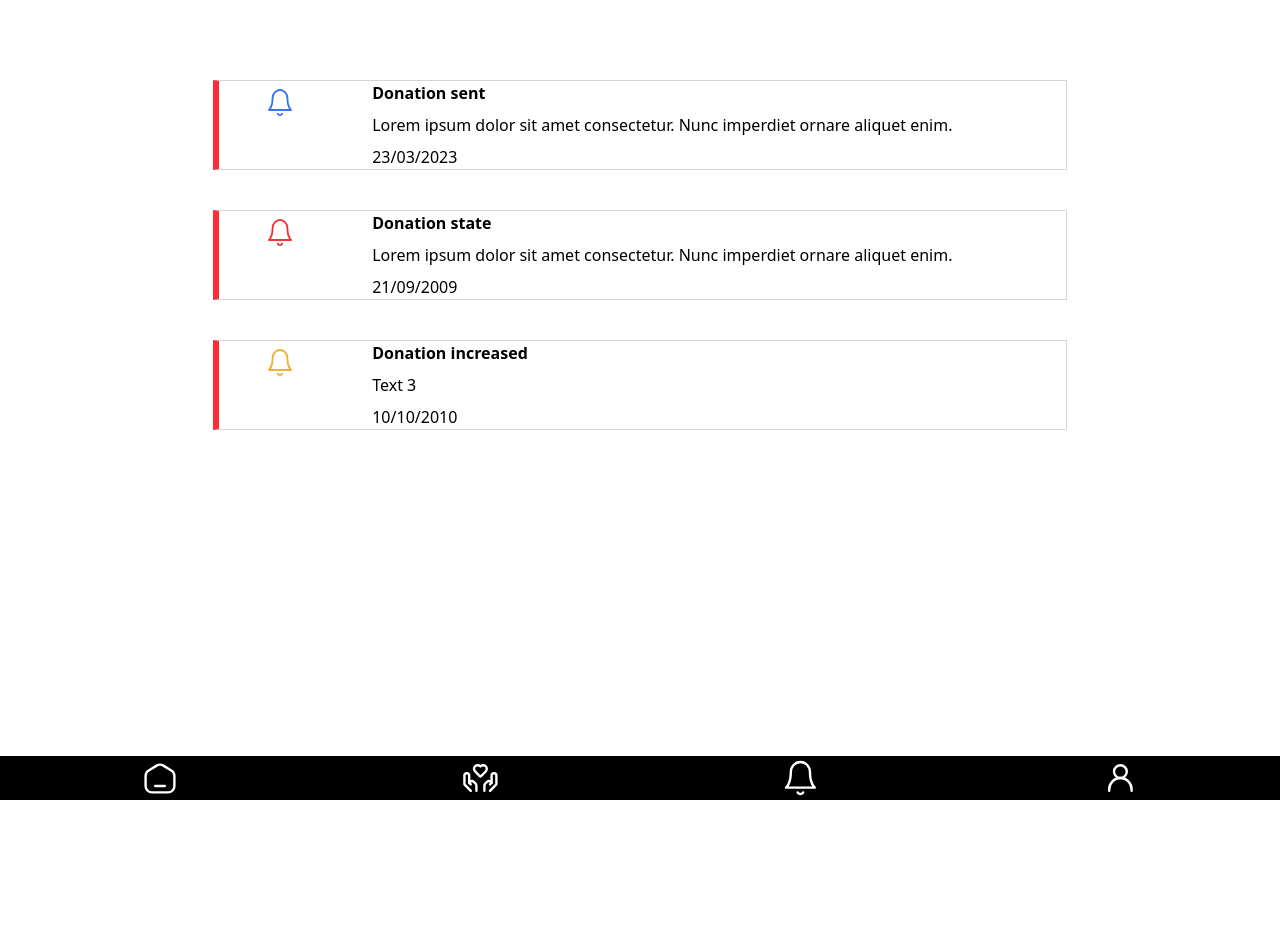
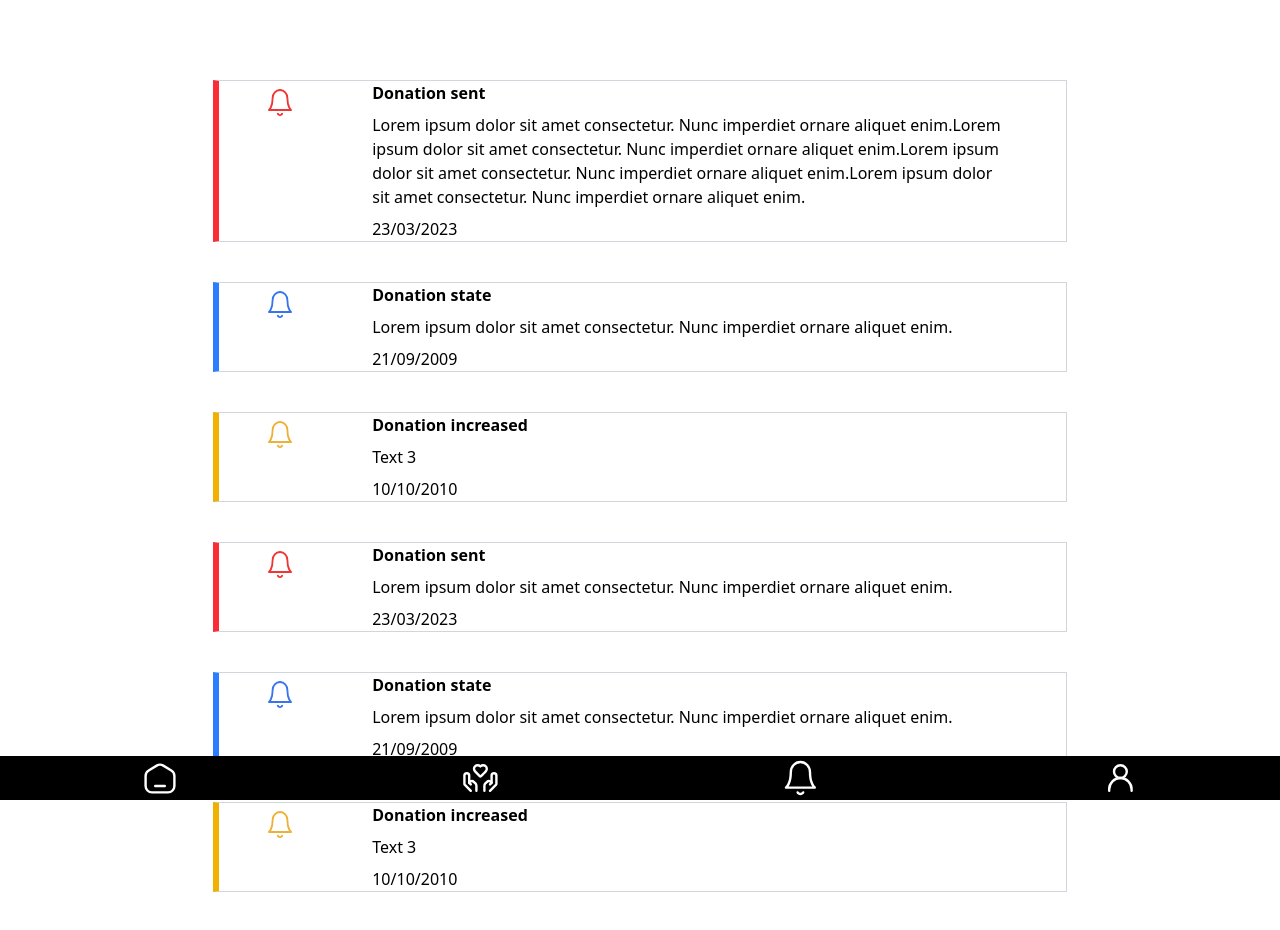
Before and after one commit to Ebaaaal/DonaTico, a React (Vite) app: page /Notifications in a window 1280 px wide. Shown: the top 930 px of the page. Before the commit the page ends 800 px from the top, so only its background shows below. Built offline with nearby package versions, Linux system fonts and the light colour scheme; a web font is replaced by a local one.

Commit message:
NOTIFICATION PAGE complete

```diff
--- a/src/components/pages/Notifications.tsx
+++ b/src/components/pages/Notifications.tsx
@@ -8,15 +8,21 @@ interface NotificationsProps {
 }
 
 export default function Notifications(props: NotificationsProps) {
+    const styles =  props.prioritys.map((_, number) => props.prioritys[number] === 'High' ? 'border-l-red-500' : props.prioritys[number] === 'Medium' ? 'border-l-yellow-500' : props.prioritys[number] === 'Low' ? 'border-l-blue-500' : '')
+
+
+
+    props.images.map((_, number) => props.prioritys[number] === 'High' ? props.images[number] = 'bellRed.svg' : props.prioritys[number] === 'Medium' ? props.images[number] ='bellYellow.svg' : props.prioritys[number] === 'Low' ? props.images[number] ='bellBlue.svg' : '')
+
 
     return (
         <section className="flex flex-col w-full my-20 gap-10 items-center">
             {props.titles.map((title, number) => (
-                <div className="flex border-1 border-l-6 border-l-red-500 items-start w-6/9 border-gray-300  gap-8 ">
+                <div className={`flex border-1 border-l-6 ${styles[number]} items-start w-6/9 border-gray-300  gap-8 `}>
                     <div className="flex w-1/5 justify-center py-2 min-md:w-1/7">
                         <img className=" w-1/3 rounded-1xl min-md:w-1/5" src={props.images[number]} alt={props.alts[number]} />
                     </div>
-                    <div className="flex flex-col items-start gap-2">
+                    <div className="flex flex-col items-start gap-2 w-3/4">
                         <h1 className=" text-1xl font-semibold cursor-default"> {title} </h1>
                         <p> {props.texts[number]} </p>
                         <p className=""> {props.dates[number]} </p>
--- a/src/routes/Notifications.tsx
+++ b/src/routes/Notifications.tsx
@@ -10,13 +10,13 @@ export const Route = createFileRoute('/Notifications')({
 function RouteComponent() {
   return (
     <Notifications
-    prioritys={['High', 'Medium', 'Low']}
-    titles={['Donation sent', 'Donation state', 'Donation increased']}
-    texts={['Lorem ipsum dolor sit amet consectetur. Nunc imperdiet ornare aliquet enim.', 'Lorem ipsum dolor sit amet consectetur. Nunc imperdiet ornare aliquet enim.', 'Text 3']}
-    dates={['23/03/2023', '21/09/2009', '10/10/2010']}
-    images={['bellBlue.svg', 'bellRed.svg', 'bellYellow.svg']}
-    alts={['bell', 'bell', 'bell']}
+      prioritys={['High', 'Low', 'Medium', 'High', 'Low', 'Medium']}
+      titles={['Donation sent', 'Donation state', 'Donation increased', 'Donation sent', 'Donation state', 'Donation increased']}
+      texts={['Lorem ipsum dolor sit amet consectetur. Nunc imperdiet ornare aliquet enim.Lorem ipsum dolor sit amet consectetur. Nunc imperdiet ornare aliquet enim.Lorem ipsum dolor sit amet consectetur. Nunc imperdiet ornare aliquet enim.Lorem ipsum dolor sit amet consectetur. Nunc imperdiet ornare aliquet enim.', 'Lorem ipsum dolor sit amet consectetur. Nunc imperdiet ornare aliquet enim.', 'Text 3','Lorem ipsum dolor sit amet consectetur. Nunc imperdiet ornare aliquet enim.', 'Lorem ipsum dolor sit amet consectetur. Nunc imperdiet ornare aliquet enim.', 'Text 3']}
+      dates={['23/03/2023', '21/09/2009', '10/10/2010','23/03/2023', '21/09/2009', '10/10/2010']}
+      images={['bell.svg', 'bell.svg', 'bell.svg', 'bell.svg', 'bell.svg', 'bell.svg']}
+      alts={['bell', 'bell', 'bell', 'bell', 'bell', 'bell']}
 
-     />
+    />
   )
 }
```
